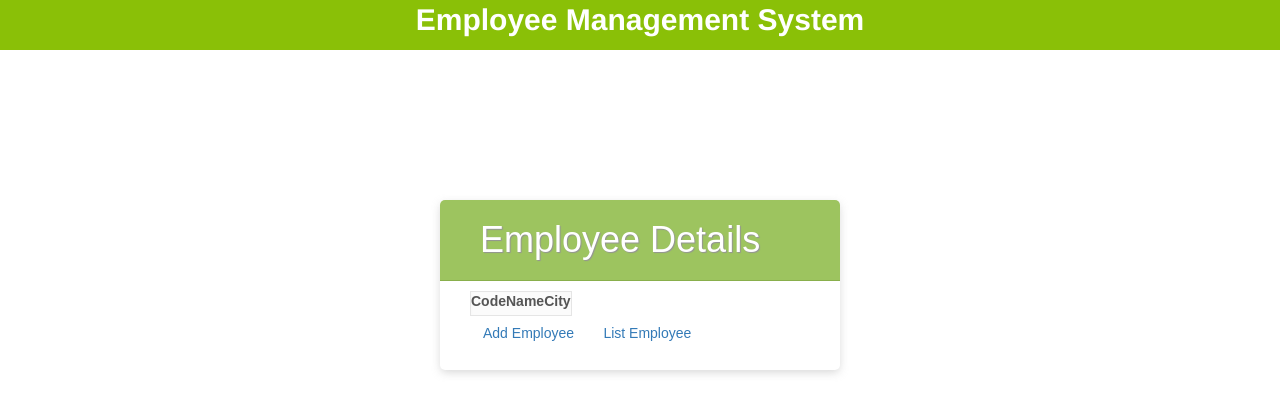
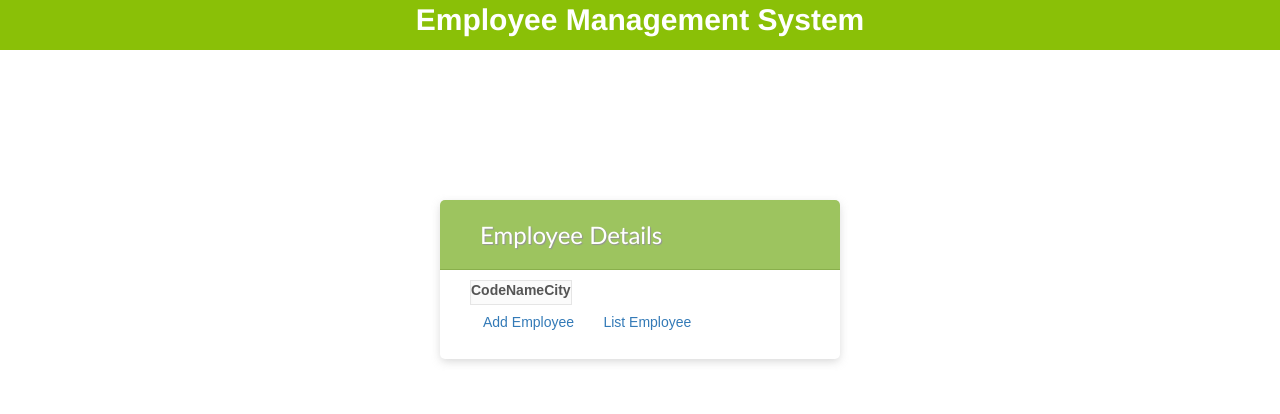
Before and after one commit to navneetjo/emsAppWorking, a website: page html/index.html in a window 1280 px wide. Drawn offline with nearby package versions, Linux system fonts and the light colour scheme; some packages are replaced by stand-ins of ours; no server answers.

Commit message:
Update main.css

```diff
--- a/html/main.css
+++ b/html/main.css
@@ -22,7 +22,7 @@ body { margin:0; padding:0; }
     -moz-border-radius: 5px;
 }
 .smart-green h1 {
-   color: #6
+
     font: 24px "Trebuchet MS", Arial, Helvetica, sans-serif;
     padding: 20px 0px 20px 40px;
     display: block;
```
